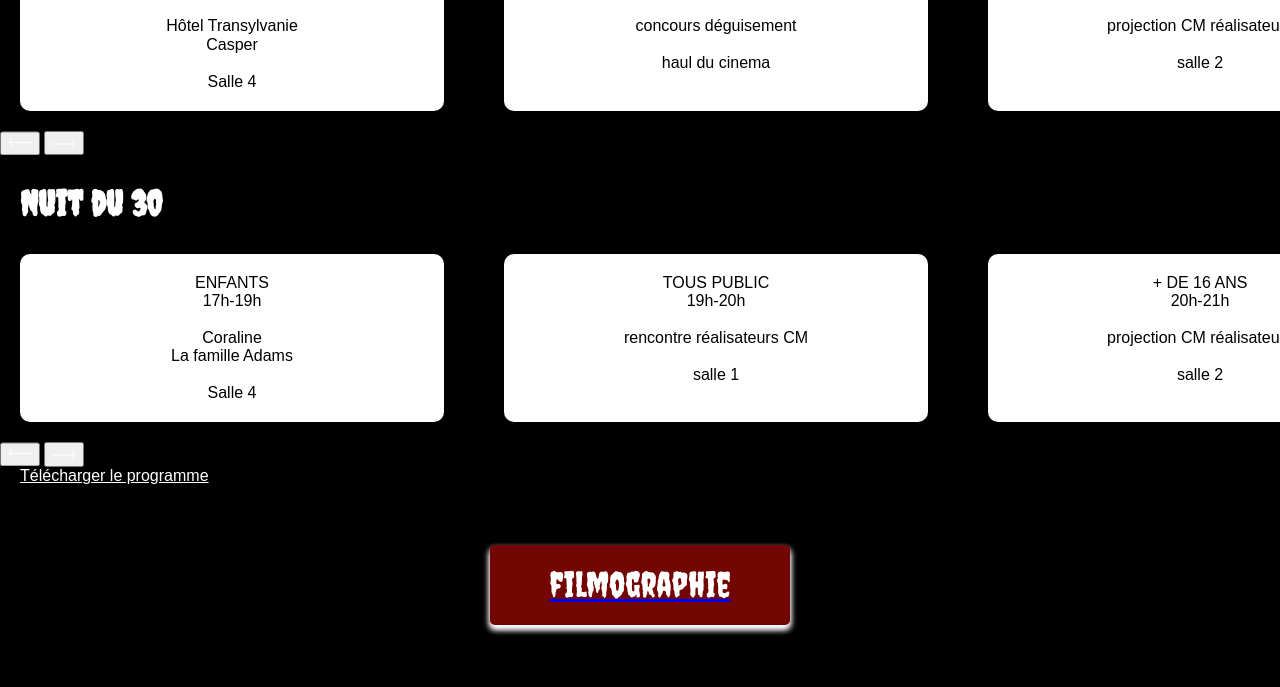
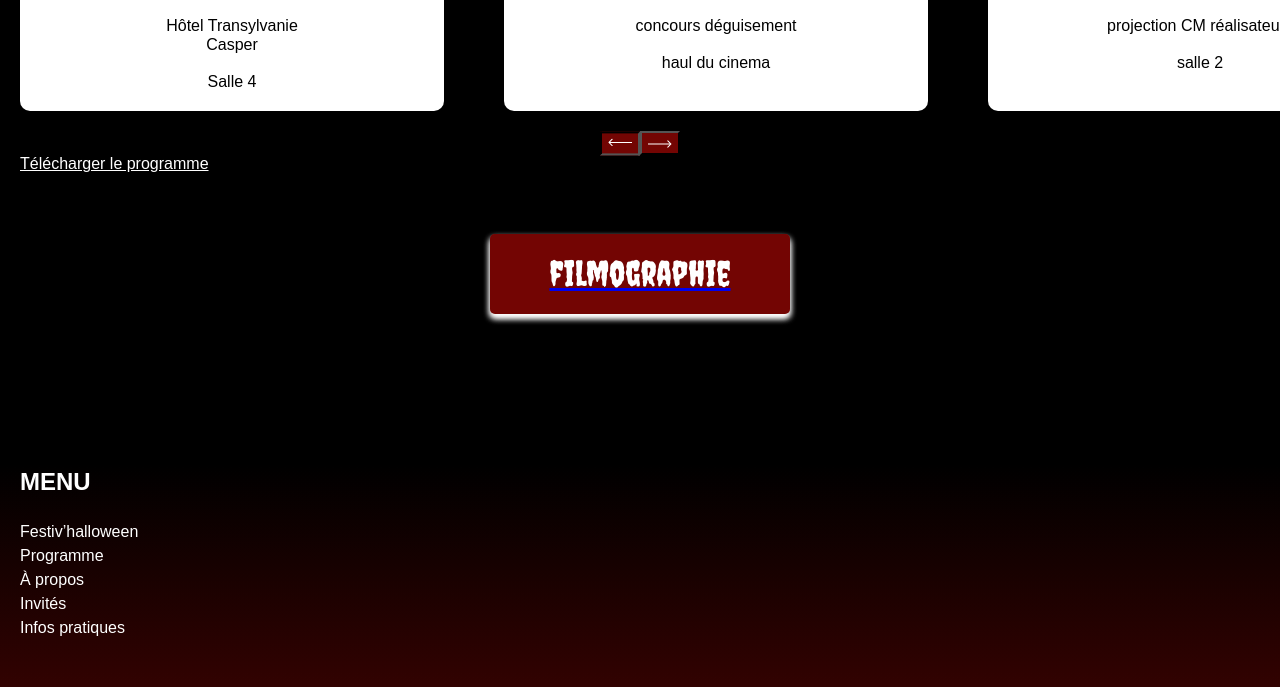
Before and after one commit to MMI-SAE-105/sae-105-2024-gatefait-mathilde, a plain HTML site: page programme.html in a window 1280 px wide. Shown: the part 1020-1707 px from the top of the page. Drawn offline with Linux system fonts and the light colour scheme; a web font is replaced by a local one.

Commit message:
fin carousel

```diff
--- a/programme.html
+++ b/programme.html
@@ -72,23 +72,6 @@
         <img src="/assets/icons/fleche.svg" alt="fleche droite" />
     </button>
 </div>
-<section class="section">
-    <h2 class="section__title"> Nuit du 30 </h2>
-    <div class="section__carousel carousel">
-        <div class="carousel__item"> ENFANTS<br> 17h-19h<br><br>Coraline<br>La famille Adams<br><br> Salle 4</div>
-        <div class="carousel__item"> TOUS PUBLIC<br> 19h-20h<br><br>rencontre réalisateurs CM<br><br>salle 1</div>
-        <div class="carousel__item"> + DE 16 ANS<br> 20h-21h<br><br>projection CM réalisateurs<br><br>salle 2</div>
-        <div class="carousel__item"> + DE 16 ANS<br> 21h-4h<br><br>Scream/Sinister<br>La dame blanche/Conjuring<br><br>salle6</div>
-    </div>
-</section>
-<div class="carousel__bouton">
-    <button class="carousel__button--prev" aria-label="Défiler vers la gauche">
-        <img src="/assets/icons/fleche.svg" alt="fleche gauche" />
-    </button>
-    <button class="carousel__button--next" aria-label="Défiler vers la droite">
-        <img src="/assets/icons/fleche.svg" alt="fleche droite" />
-    </button>
-</div>
         <div class="lienpdf">
             <a href="/fichier/EtrangeFestival2024.pdf" download>Télécharger le programme</a>
         </div>
--- a/src/css/components/carrousel.css
+++ b/src/css/components/carrousel.css
@@ -25,15 +25,18 @@
   margin-right: 20px;
 }
 
-.carousel__bouton {;
-    align-items: center;
+.carousel__bouton {
+display: flex;
+justify-content: center;
+align-items: center;
 }
 
 .carousel__button--prev {
     transform: rotate(180deg);
+    background-color: #730503;
 
 }
 
 .carousel__button--next {
-
+background-color: #730503;
 }
--- a/src/script.js
+++ b/src/script.js
@@ -19,7 +19,8 @@ if (toggle && nav) {
 /*lightbox*/
 
 const lightBox = document.querySelector("#lightbox");
-const lightBoxImg = lightBox.querySelector("img");
+if (lightBox) {
+  const lightBoxImg = lightBox.querySelector("img");
 
 document.body.addEventListener("click", (evt)=> {
     console.log(evt.target);
@@ -37,11 +38,11 @@ document.body.addEventListener("click", (evt)=> {
         lightBox.close();
     }, {once: true});
 });
-
+}
 
 /*carrousel*/
 
-const carousel = document.querySelector(".section__carousel");
+const carousel = document.querySelector(".carousel");
 const prevButton = document.querySelector(".carousel__button--prev");
 const nextButton = document.querySelector(".carousel__button--next");
 const premierItem = document.querySelector(".carousel__item");
```
